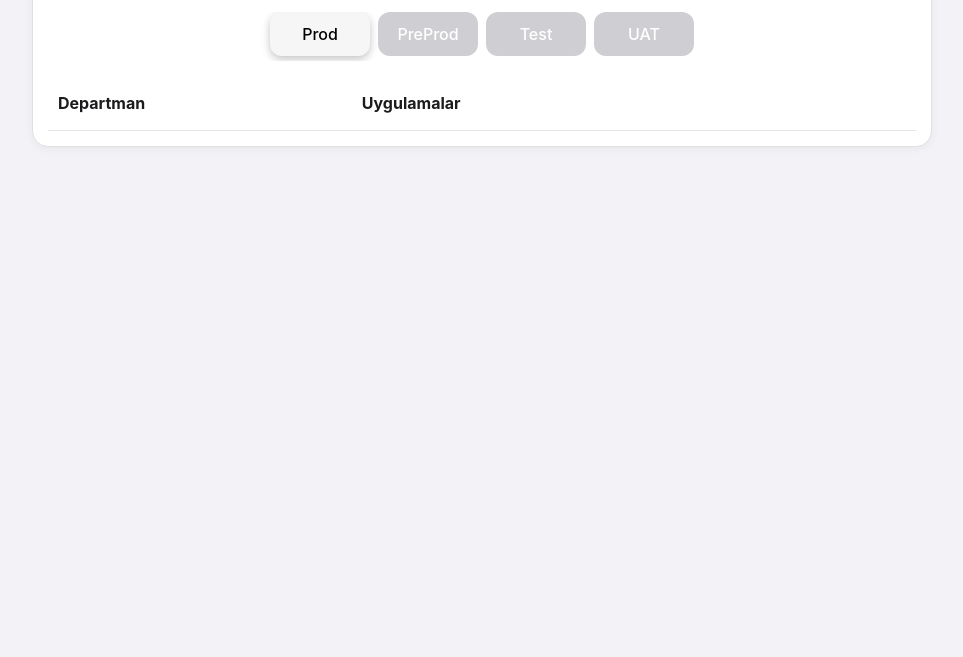
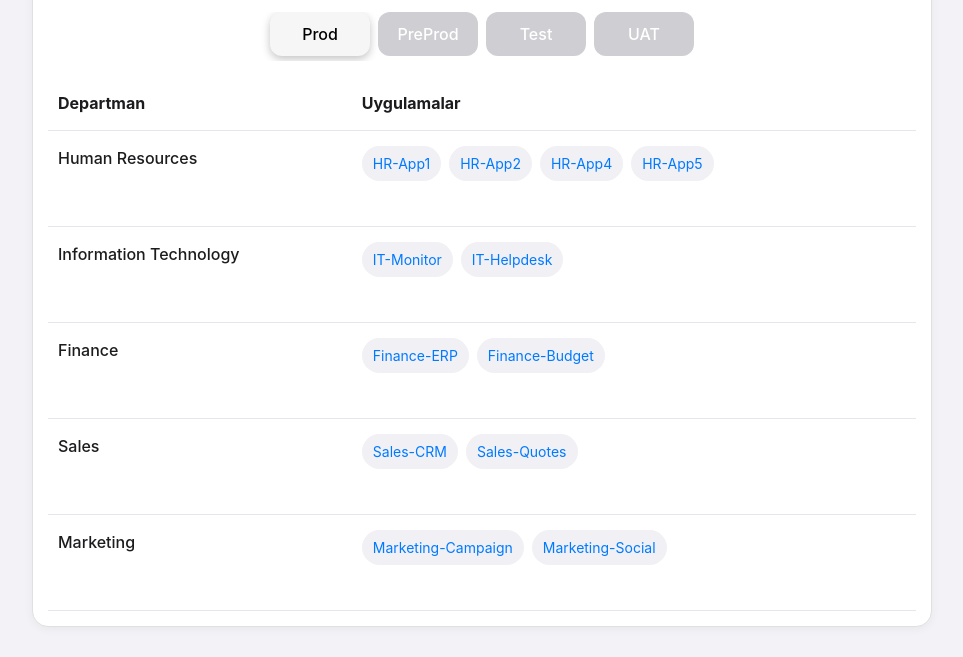
Before and after one commit to burakkaragul/Applications-Page, a plain HTML site: page index.html in a window 1280 px wide. Shown: the part 143-800 px from the top of the page, without its empty margins (158-1121 px from the left). Drawn offline with Linux system fonts and the light colour scheme.

Commit message:
Stages Updated

```diff
--- a/index.html
+++ b/index.html
@@ -392,24 +392,24 @@
                     { id: 5, name: "Marketing" }
                 ],
                 applications: [
-                    { id: 1, name: "HR-App1", description: "İnsan Kaynakları Yönetim Sistemi", url: "https://hr1.emaasigorta.com", domain: "Human Resources", stage: "Production" },
-                    { id: 2, name: "HR-App2", description: "Personel Takip Sistemi", url: "https://hr2.emaasigorta.com", domain: "Human Resources", stage: "Production" },
+                    { id: 1, name: "HR-App1", description: "İnsan Kaynakları Yönetim Sistemi", url: "https://hr1.emaasigorta.com", domain: "Human Resources", stage: "Prod" },
+                    { id: 2, name: "HR-App2", description: "Personel Takip Sistemi", url: "https://hr2.emaasigorta.com", domain: "Human Resources", stage: "Prod" },
                     { id: 3, name: "HR-App3", description: "İzin Yönetim Sistemi", url: "https://hr3.emaasigorta.com", domain: "Human Resources", stage: "Test" },
-                    { id: 4, name: "HR-App4", description: "Eğitim Portalı", url: "https://hr4.emaasigorta.com", domain: "Human Resources", stage: "Production" },
-                    { id: 5, name: "HR-App5", description: "Performans Değerlendirme", url: "https://hr5.emaasigorta.com", domain: "Human Resources", stage: "Production" },
-                    { id: 6, name: "HR-App6", description: "İşe Alım Portalı", url: "https://hr6.emaasigorta.com", domain: "Human Resources", stage: "Development" },
-                    { id: 7, name: "IT-Monitor", description: "Sistem İzleme Platformu", url: "https://monitor.emaasigorta.com", domain: "Information Technology", stage: "Production" },
-                    { id: 8, name: "IT-Helpdesk", description: "Teknik Destek Sistemi", url: "https://helpdesk.emaasigorta.com", domain: "Information Technology", stage: "Production" },
+                    { id: 4, name: "HR-App4", description: "Eğitim Portalı", url: "https://hr4.emaasigorta.com", domain: "Human Resources", stage: "Prod" },
+                    { id: 5, name: "HR-App5", description: "Performans Değerlendirme", url: "https://hr5.emaasigorta.com", domain: "Human Resources", stage: "Prod" },
+                    { id: 6, name: "HR-App6", description: "İşe Alım Portalı", url: "https://hr6.emaasigorta.com", domain: "Human Resources", stage: "PreProd" },
+                    { id: 7, name: "IT-Monitor", description: "Sistem İzleme Platformu", url: "https://monitor.emaasigorta.com", domain: "Information Technology", stage: "Prod" },
+                    { id: 8, name: "IT-Helpdesk", description: "Teknik Destek Sistemi", url: "https://helpdesk.emaasigorta.com", domain: "Information Technology", stage: "Prod" },
                     { id: 9, name: "IT-Assets", description: "Varlık Yönetimi", url: "https://assets.emaasigorta.com", domain: "Information Technology", stage: "Test" },
-                    { id: 10, name: "Finance-ERP", description: "Kurumsal Kaynak Planlama Sistemi", url: "https://erp.emaasigorta.com", domain: "Finance", stage: "Production" },
-                    { id: 11, name: "Finance-Budget", description: "Bütçe Yönetim Sistemi", url: "https://budget.emaasigorta.com", domain: "Finance", stage: "Production" },
+                    { id: 10, name: "Finance-ERP", description: "Kurumsal Kaynak Planlama Sistemi", url: "https://erp.emaasigorta.com", domain: "Finance", stage: "Prod" },
+                    { id: 11, name: "Finance-Budget", description: "Bütçe Yönetim Sistemi", url: "https://budget.emaasigorta.com", domain: "Finance", stage: "Prod" },
                     { id: 12, name: "Finance-Invoice", description: "Fatura Yönetim Sistemi", url: "https://invoice.emaasigorta.com", domain: "Finance", stage: "Test" },
-                    { id: 13, name: "Sales-CRM", description: "Müşteri İlişkileri Yönetimi", url: "https://crm.emaasigorta.com", domain: "Sales", stage: "Production" },
+                    { id: 13, name: "Sales-CRM", description: "Müşteri İlişkileri Yönetimi", url: "https://crm.emaasigorta.com", domain: "Sales", stage: "Prod" },
                     { id: 14, name: "Sales-Analytics", description: "Satış Analiz Platformu", url: "https://analytics.emaasigorta.com", domain: "Sales", stage: "Test" },
-                    { id: 15, name: "Sales-Quotes", description: "Teklif Yönetim Sistemi", url: "https://quotes.emaasigorta.com", domain: "Sales", stage: "Production" },
-                    { id: 16, name: "Marketing-Campaign", description: "Kampanya Yönetim Sistemi", url: "https://campaign.emaasigorta.com", domain: "Marketing", stage: "Production" },
-                    { id: 17, name: "Marketing-Social", description: "Sosyal Medya Yönetim Platformu", url: "https://social.emaasigorta.com", domain: "Marketing", stage: "Production" },
-                    { id: 18, name: "Marketing-Content", description: "İçerik Yönetim Sistemi", url: "https://content.emaasigorta.com", domain: "Marketing", stage: "Development" }
+                    { id: 15, name: "Sales-Quotes", description: "Teklif Yönetim Sistemi", url: "https://quotes.emaasigorta.com", domain: "Sales", stage: "Prod" },
+                    { id: 16, name: "Marketing-Campaign", description: "Kampanya Yönetim Sistemi", url: "https://campaign.emaasigorta.com", domain: "Marketing", stage: "Prod" },
+                    { id: 17, name: "Marketing-Social", description: "Sosyal Medya Yönetim Platformu", url: "https://social.emaasigorta.com", domain: "Marketing", stage: "Prod" },
+                    { id: 18, name: "Marketing-Content", description: "İçerik Yönetim Sistemi", url: "https://content.emaasigorta.com", domain: "Marketing", stage: "PreProd" }
                 ]
             };
 
```
